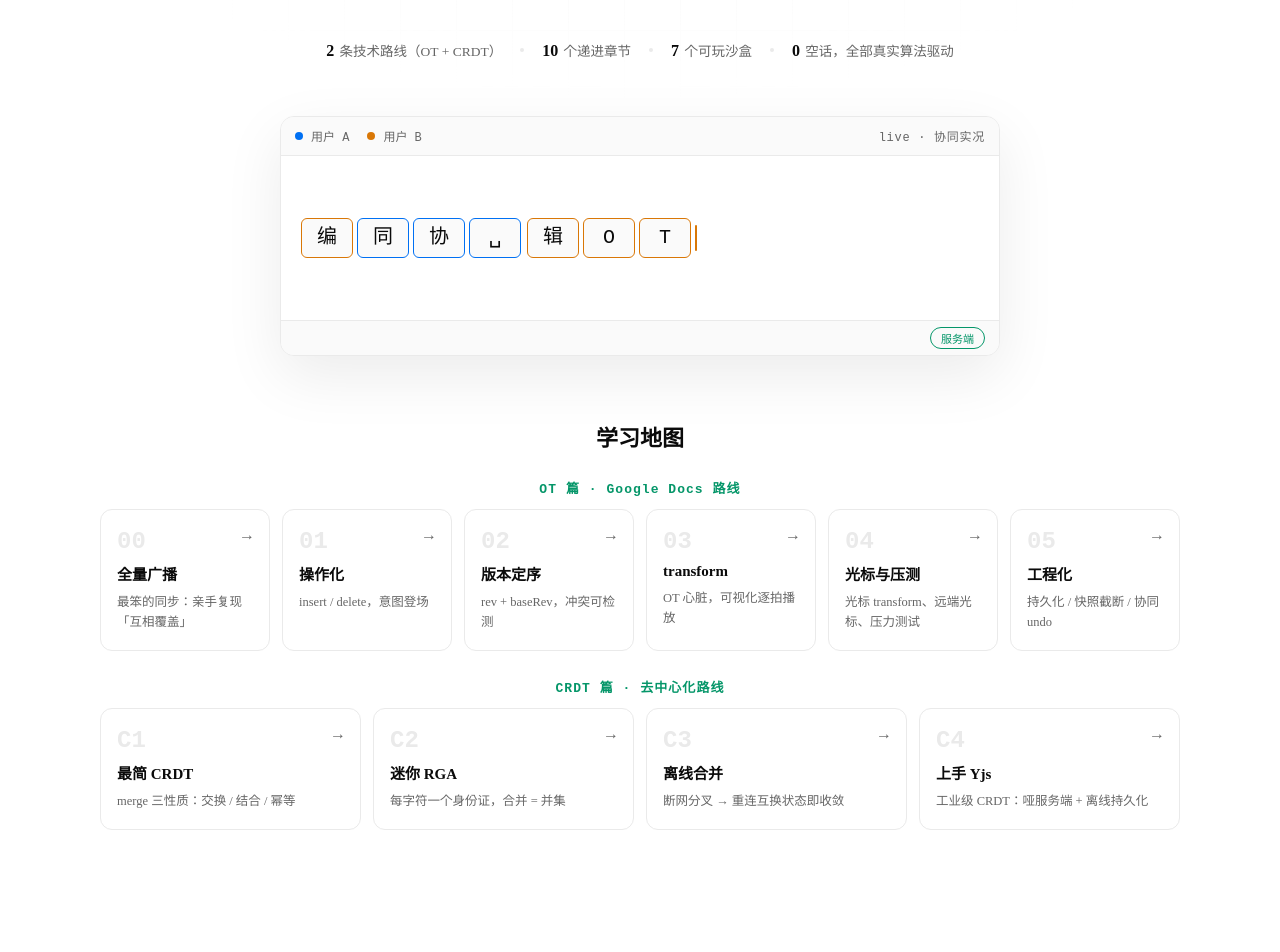
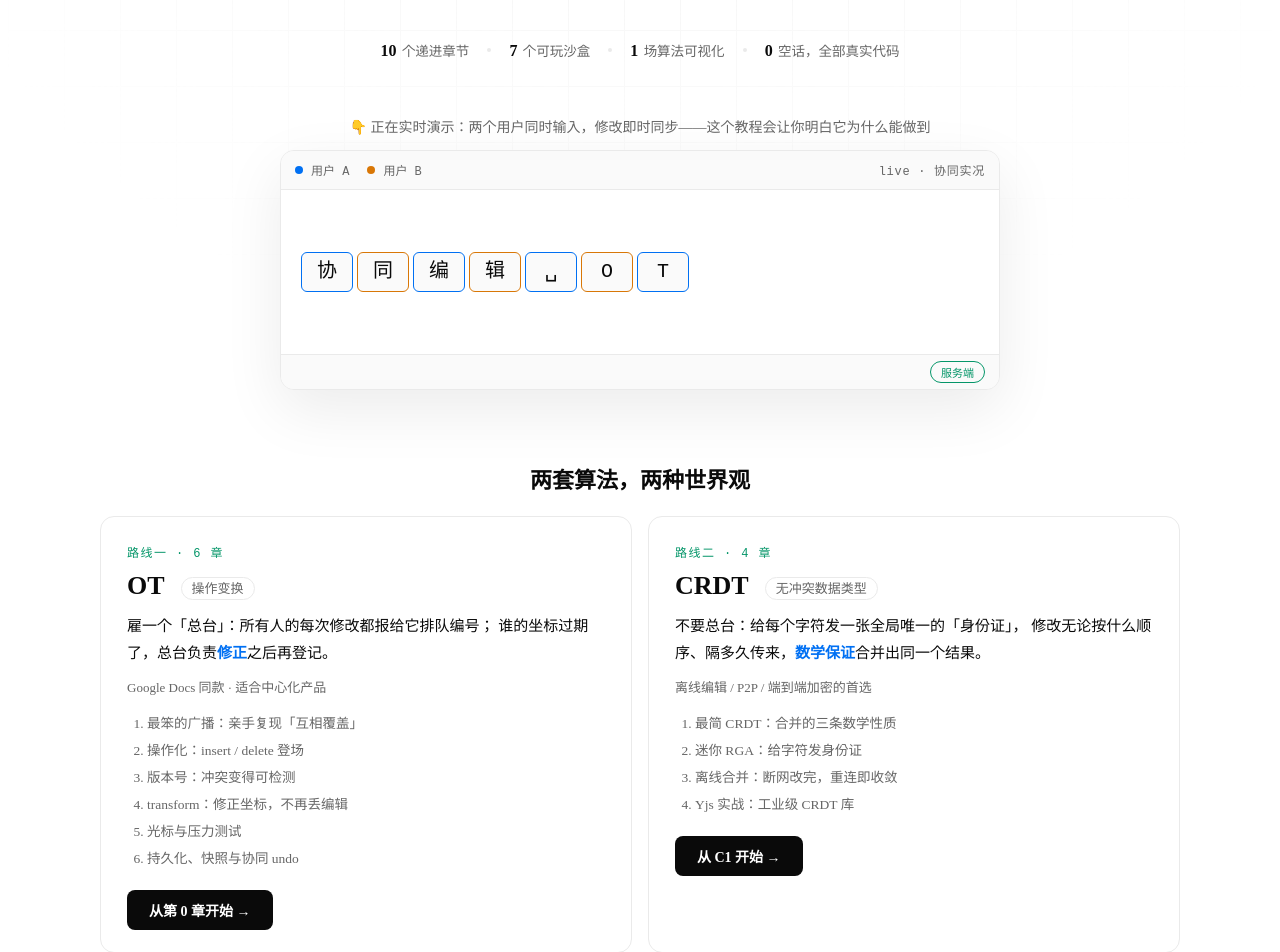
Before and after one commit to xiao-tiger/collab-edit-lab, a Next.js app in the folder tutorial-site/: page / in a window 1280 px wide. Shown: the part 538-1490 px from the top of the page. Before the commit the page ends 1436 px from the top, so only its background shows below. Built offline with nearby package versions, Linux system fonts and the light colour scheme.

Commit message:
首页重构：面向首访用户——零术语副标题、双路线比喻板块、实况动画导读、修正动画字序 bug

```diff
--- a/tutorial-site/components/Hero.jsx
+++ b/tutorial-site/components/Hero.jsx
@@ -22,15 +22,15 @@ const CRDT_STAGES = [
   { href: '/crdt4', num: 'C4', title: '上手 Yjs', desc: '工业级 CRDT：哑服务端 + 离线持久化' },
 ];
 
-/* ---------- 实况动画脚本：A 打「协同」，B 打「编辑」，A 补「 OT」 ---------- */
+/* ---------- 实况动画脚本：A/B 交替打出「协同编辑 OT」 ---------- */
 const SCRIPT = [
   { actor: 'A', op: { kind: 'insert', pos: 0, str: '协' } },
-  { actor: 'B', op: { kind: 'insert', pos: 0, str: '编' } }, // 并发感：B 在 A 还没走远时插入
-  { actor: 'A', op: { kind: 'insert', pos: 1, str: '同' } },
+  { actor: 'B', op: { kind: 'insert', pos: 1, str: '同' } },
+  { actor: 'A', op: { kind: 'insert', pos: 2, str: '编' } },
   { actor: 'B', op: { kind: 'insert', pos: 3, str: '辑' } },
-  { actor: 'A', op: { kind: 'insert', pos: 3, str: ' ' } },
+  { actor: 'A', op: { kind: 'insert', pos: 4, str: ' ' } },
   { actor: 'B', op: { kind: 'insert', pos: 5, str: 'O' } },
-  { actor: 'B', op: { kind: 'insert', pos: 6, str: 'T' } },
+  { actor: 'A', op: { kind: 'insert', pos: 6, str: 'T' } },
 ];
 const INITIAL_CELLS = [];
 
@@ -133,26 +133,69 @@ export default function Hero() {
         </h1>
         <p className={styles.sub}>
           为什么一百个人同时打字，在线文档不会乱？<br />
-          不读论文、不写空话——从最笨的广播开始，五个可玩的阶段，亲手搓出 Google Docs 的核心算法 OT。
+          答案在两套算法里。不读论文、不写空话——从最笨的办法开始，<br />
+          一步步把它们亲手实现出来，每一步都有可以上手玩的 Demo。
         </p>
         <div className={styles.ctas}>
-          <Link href="/stage0" className={styles.ctaPrimary}>从 Stage 0 开始 →</Link>
-          <Link href="/stage3" className={styles.ctaGhost}>直接看 transform 可视化</Link>
+          <Link href="/stage0" className={styles.ctaPrimary}>开始学习之旅 →</Link>
+          <a href="#routes" className={styles.ctaGhost}>先看看两条路线 ↓</a>
         </div>
         <div className={styles.stats}>
-          <span><b>2</b> 条技术路线（OT + CRDT）</span><i />
           <span><b>10</b> 个递进章节</span><i />
           <span><b>7</b> 个可玩沙盒</span><i />
-          <span><b>0</b> 空话，全部真实算法驱动</span>
+          <span><b>1</b> 场算法可视化</span><i />
+          <span><b>0</b> 空话，全部真实代码</span>
         </div>
       </section>
 
       <section className={styles.live}>
+        <p className={styles.liveCaption}>👇 正在实时演示：两个用户同时输入，修改即时同步——这个教程会让你明白它为什么能做到</p>
         <LiveDemo />
       </section>
 
+      <section className={styles.routes} id="routes">
+        <h2 className={styles.mapTitle}>两套算法，两种世界观</h2>
+        <div className={styles.routeGrid}>
+          <div className={styles.route}>
+            <p className={styles.routeKicker}>路线一 · 6 章</p>
+            <h3 className={styles.routeTitle}>OT <span>操作变换</span></h3>
+            <p className={styles.routeDesc}>
+              雇一个「总台」：所有人的每次修改都报给它排队编号；
+              谁的坐标过期了，总台负责<b>修正</b>之后再登记。
+            </p>
+            <p className={styles.routeMeta}>Google Docs 同款 · 适合中心化产品</p>
+            <ol className={styles.routeSteps}>
+              <li>最笨的广播：亲手复现「互相覆盖」</li>
+              <li>操作化：insert / delete 登场</li>
+              <li>版本号：冲突变得可检测</li>
+              <li>transform：修正坐标，不再丢编辑</li>
+              <li>光标与压力测试</li>
+              <li>持久化、快照与协同 undo</li>
+            </ol>
+            <Link href="/stage0" className={styles.routeBtn}>从第 0 章开始 →</Link>
+          </div>
+          <div className={styles.route}>
+            <p className={styles.routeKicker}>路线二 · 4 章</p>
+            <h3 className={styles.routeTitle}>CRDT <span>无冲突数据类型</span></h3>
+            <p className={styles.routeDesc}>
+              不要总台：给每个字符发一张全局唯一的「身份证」，
+              修改无论按什么顺序、隔多久传来，<b>数学保证</b>合并出同一个结果。
+            </p>
+            <p className={styles.routeMeta}>离线编辑 / P2P / 端到端加密的首选</p>
+            <ol className={styles.routeSteps}>
+              <li>最简 CRDT：合并的三条数学性质</li>
+              <li>迷你 RGA：给字符发身份证</li>
+              <li>离线合并：断网改完，重连即收敛</li>
+              <li>Yjs 实战：工业级 CRDT 库</li>
+            </ol>
+            <Link href="/crdt1" className={styles.routeBtn}>从 C1 开始 →</Link>
+          </div>
+        </div>
+        <p className={styles.routeFoot}>建议顺序：先 OT 后 CRDT——理解了「总台定序」的痛，才懂「身份证」的妙。</p>
+      </section>
+
       <section className={styles.map}>
-        <h2 className={styles.mapTitle}>学习地图</h2>
+        <h2 className={styles.mapTitle}>章节索引</h2>
         <h3 className={styles.mapSub}>OT 篇 · Google Docs 路线</h3>
         <div className={styles.cards}>
           {OT_STAGES.map((s) => (
--- a/tutorial-site/components/Hero.module.css
+++ b/tutorial-site/components/Hero.module.css
@@ -135,6 +135,42 @@
 .flyB { background: var(--b); box-shadow: 0 0 10px var(--b); }
 @keyframes flyToServer { to { left: calc(100% - 96px); opacity: .25; } }
 
+/* ---------- 实况标题 ---------- */
+.liveCaption {
+  text-align: center; color: var(--dim); font-size: 14px; margin: 0 auto 14px; max-width: 640px;
+}
+
+/* ---------- 两条路线 ---------- */
+.routes { position: relative; max-width: 1080px; margin: 72px auto 0; }
+.routeGrid { display: grid; grid-template-columns: 1fr 1fr; gap: 16px; margin-top: 22px; }
+.route {
+  background: var(--panel); border: 1px solid var(--border); border-radius: 14px;
+  padding: 26px 26px 22px; transition: transform .18s, box-shadow .18s, border-color .18s;
+}
+.route:hover { transform: translateY(-3px); box-shadow: 0 14px 40px rgba(0,0,0,.08); border-color: var(--dim); }
+.routeKicker {
+  font-family: ui-monospace, monospace; font-size: 12px; letter-spacing: .12em;
+  color: var(--srv); margin: 0 0 10px;
+}
+.routeTitle { font-size: 26px; font-weight: 800; color: var(--ink); margin: 0 0 12px; }
+.routeTitle span {
+  font-size: 13px; font-weight: 500; color: var(--dim); margin-left: 10px;
+  border: 1px solid var(--border); border-radius: 999px; padding: 3px 10px; vertical-align: middle;
+}
+.routeDesc { color: var(--ink); font-size: 15px; line-height: 1.8; margin: 0 0 10px; }
+.routeDesc b { color: var(--a); }
+.routeMeta { font-size: 13px; color: var(--dim); margin: 0 0 14px; }
+.routeSteps {
+  margin: 0 0 18px; padding-left: 20px; color: var(--dim); font-size: 13.5px; line-height: 2;
+}
+.routeBtn {
+  display: inline-block; font-weight: 600; font-size: 14px; text-decoration: none;
+  background: var(--ink); color: var(--panel); padding: 10px 22px; border-radius: 8px;
+  transition: transform .18s, box-shadow .18s;
+}
+.routeBtn:hover { transform: translateY(-2px); box-shadow: 0 8px 24px rgba(0,0,0,.16); }
+.routeFoot { text-align: center; color: var(--dim); font-size: 13px; margin-top: 18px; }
+
 /* ---------- 阶段地图 ---------- */
 .map { position: relative; max-width: 1080px; margin: 64px auto 0; }
 .mapTitle { text-align: center; font-size: 22px; color: var(--ink); margin: 0 0 22px; }
@@ -169,6 +205,7 @@
 @media (max-width: 900px) {
   .cards, .cardsCrdt { grid-template-columns: 1fr 1fr; }
   .hero { padding-top: 64px; }
+  .routeGrid { grid-template-columns: 1fr; }
 }
 @media (max-width: 520px) {
   .cards, .cardsCrdt { grid-template-columns: 1fr; }
```
